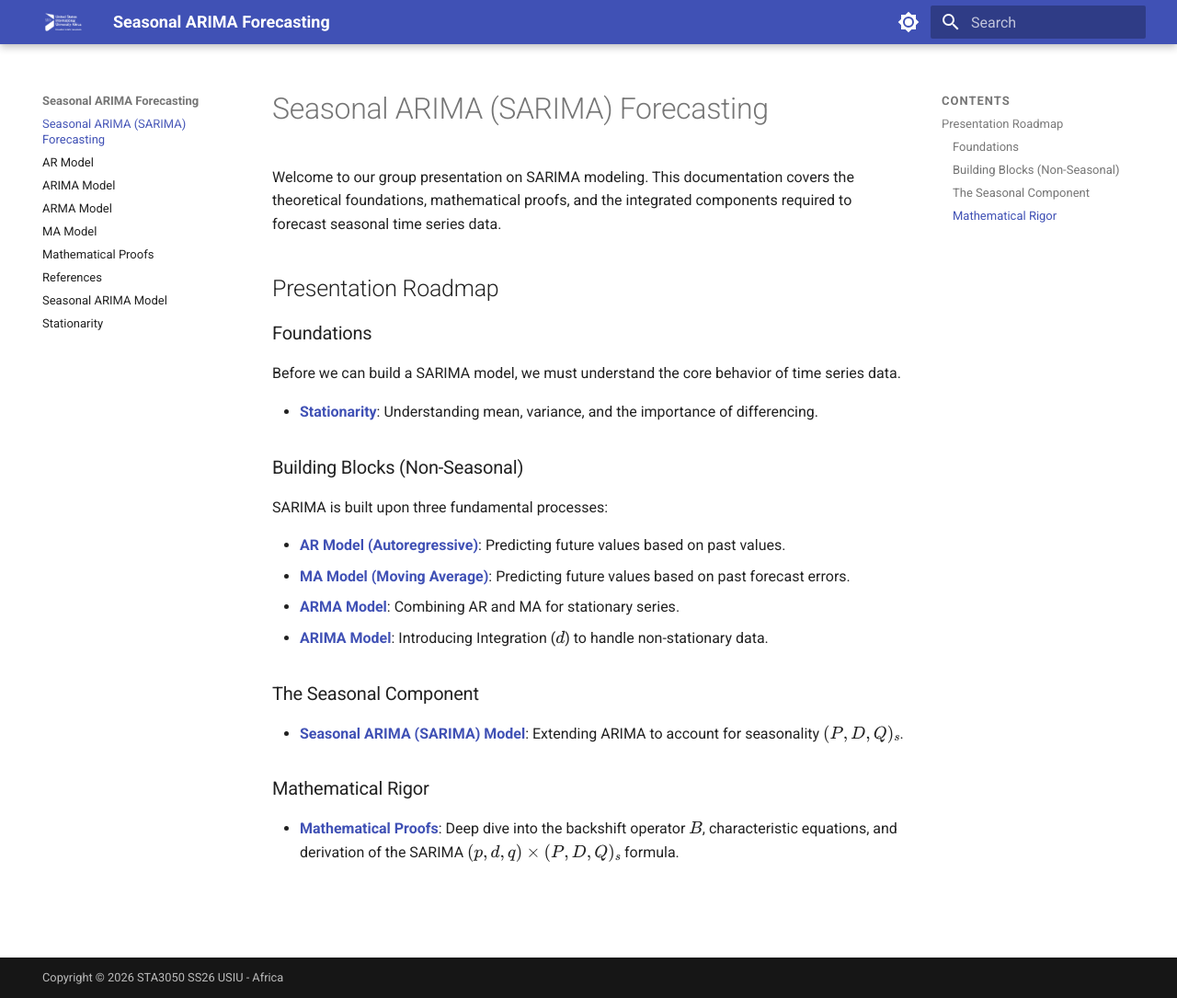
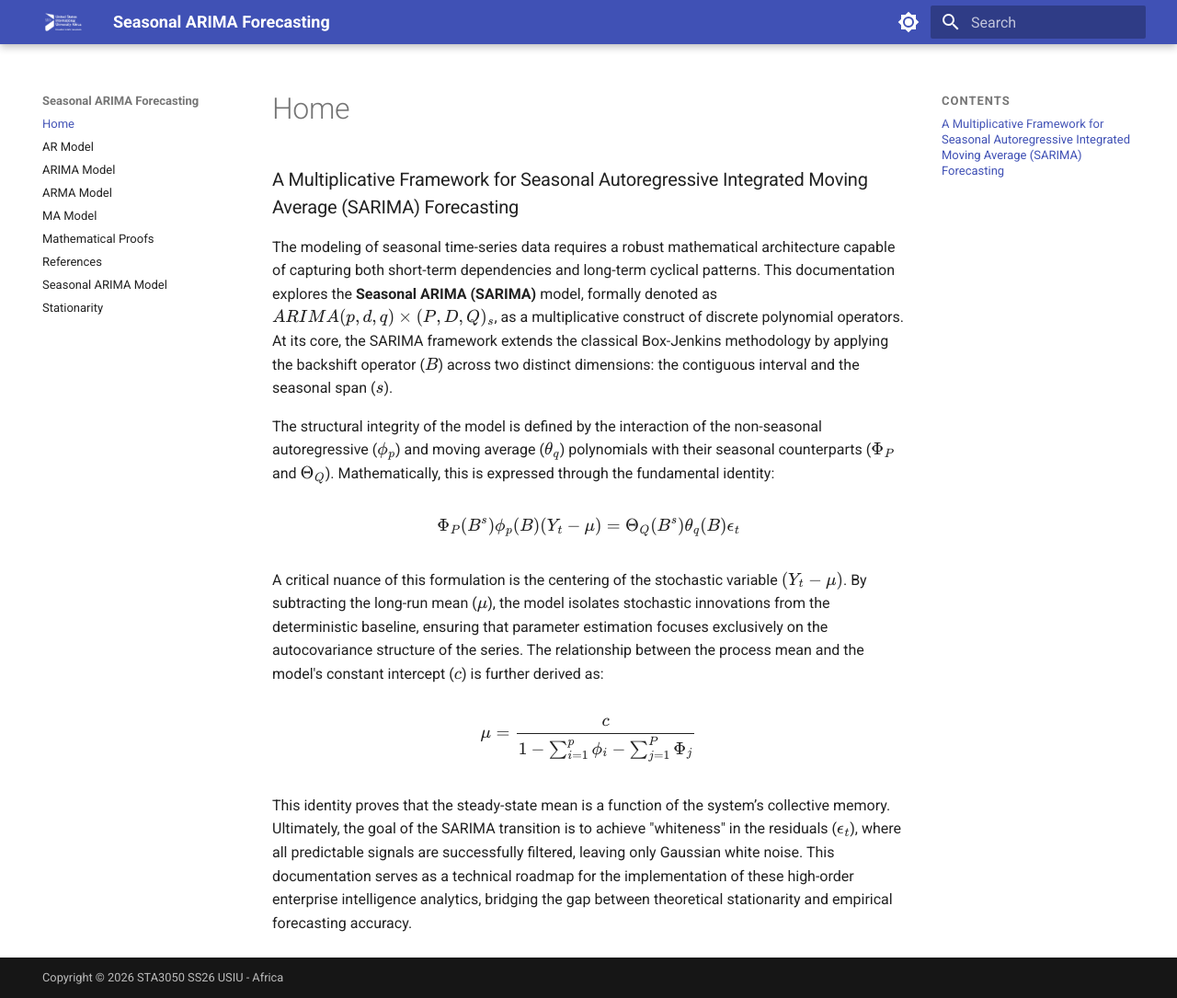
Before and after one commit to mistiusiu/STA3050_Time_Series_Analysis_And_Forecasting, an MkDocs documentation site: the page built from docs/index.md, in a window 1280 px wide and 1085 px high. Shown: the whole window at 92% size. Built offline with MkDocs 1.6.1 and Material for MkDocs 9.7.7, drawn with Linux system fonts in a browser that asks for light colours.

Commit message:
docs: Abstract

```diff
--- a/docs/index.md
+++ b/docs/index.md
@@ -1,24 +1,13 @@
-# Seasonal ARIMA (SARIMA) Forecasting
+### A Multiplicative Framework for Seasonal Autoregressive Integrated Moving Average (SARIMA) Forecasting
 
-Welcome to our group presentation on SARIMA modeling. This documentation covers the theoretical foundations, mathematical proofs, and the integrated components required to forecast seasonal time series data.
+The modeling of seasonal time-series data requires a robust mathematical architecture capable of capturing both short-term dependencies and long-term cyclical patterns. This documentation explores the **Seasonal ARIMA (SARIMA)** model, formally denoted as $ARIMA(p, d, q) \times (P, D, Q)_s$, as a multiplicative construct of discrete polynomial operators. At its core, the SARIMA framework extends the classical Box-Jenkins methodology by applying the backshift operator ($B$) across two distinct dimensions: the contiguous interval and the seasonal span ($s$).
 
-## Presentation Roadmap
+The structural integrity of the model is defined by the interaction of the non-seasonal autoregressive ($\phi_p$) and moving average ($\theta_q$) polynomials with their seasonal counterparts ($\Phi_P$ and $\Theta_Q$). Mathematically, this is expressed through the fundamental identity:
 
-### Foundations
-Before we can build a SARIMA model, we must understand the core behavior of time series data.
+$$\Phi_P(B^s) \phi_p(B) (Y_t - \mu) = \Theta_Q(B^s) \theta_q(B) \epsilon_t$$
 
-- **[Stationarity](Stationarity.md)**: Understanding mean, variance, and the importance of differencing.
+A critical nuance of this formulation is the centering of the stochastic variable $(Y_t - \mu)$. By subtracting the long-run mean ($\mu$), the model isolates stochastic innovations from the deterministic baseline, ensuring that parameter estimation focuses exclusively on the autocovariance structure of the series. The relationship between the process mean and the model's constant intercept ($c$) is further derived as:
 
-### Building Blocks (Non-Seasonal)
-SARIMA is built upon three fundamental processes:
+$$\mu = \frac{c}{1 - \sum_{i=1}^{p} \phi_i - \sum_{j=1}^{P} \Phi_j}$$
 
-- **[AR Model (Autoregressive)](AR%20Model.md)**: Predicting future values based on past values.
-- **[MA Model (Moving Average)](MA%20Model.md)**: Predicting future values based on past forecast errors.
-- **[ARMA Model](ARMA%20Model.md)**: Combining AR and MA for stationary series.
-- **[ARIMA Model](ARIMA%20Model.md)**: Introducing Integration ($d$) to handle non-stationary data.
-
-### The Seasonal Component
-- **[Seasonal ARIMA (SARIMA) Model](Seasonal%20ARIMA%20Model.md)**: Extending ARIMA to account for seasonality $(P, D, Q)_s$.
-
-### Mathematical Rigor
-- **[Mathematical Proofs](Mathematical%20Proofs.md)**: Deep dive into the backshift operator $B$, characteristic equations, and derivation of the SARIMA $(p,d,q) \times (P,D,Q)_s$ formula.
+This identity proves that the steady-state mean is a function of the system’s collective memory. Ultimately, the goal of the SARIMA transition is to achieve "whiteness" in the residuals ($\epsilon_t$), where all predictable signals are successfully filtered, leaving only Gaussian white noise. This documentation serves as a technical roadmap for the implementation of these high-order enterprise intelligence analytics, bridging the gap between theoretical stationarity and empirical forecasting accuracy.
```
